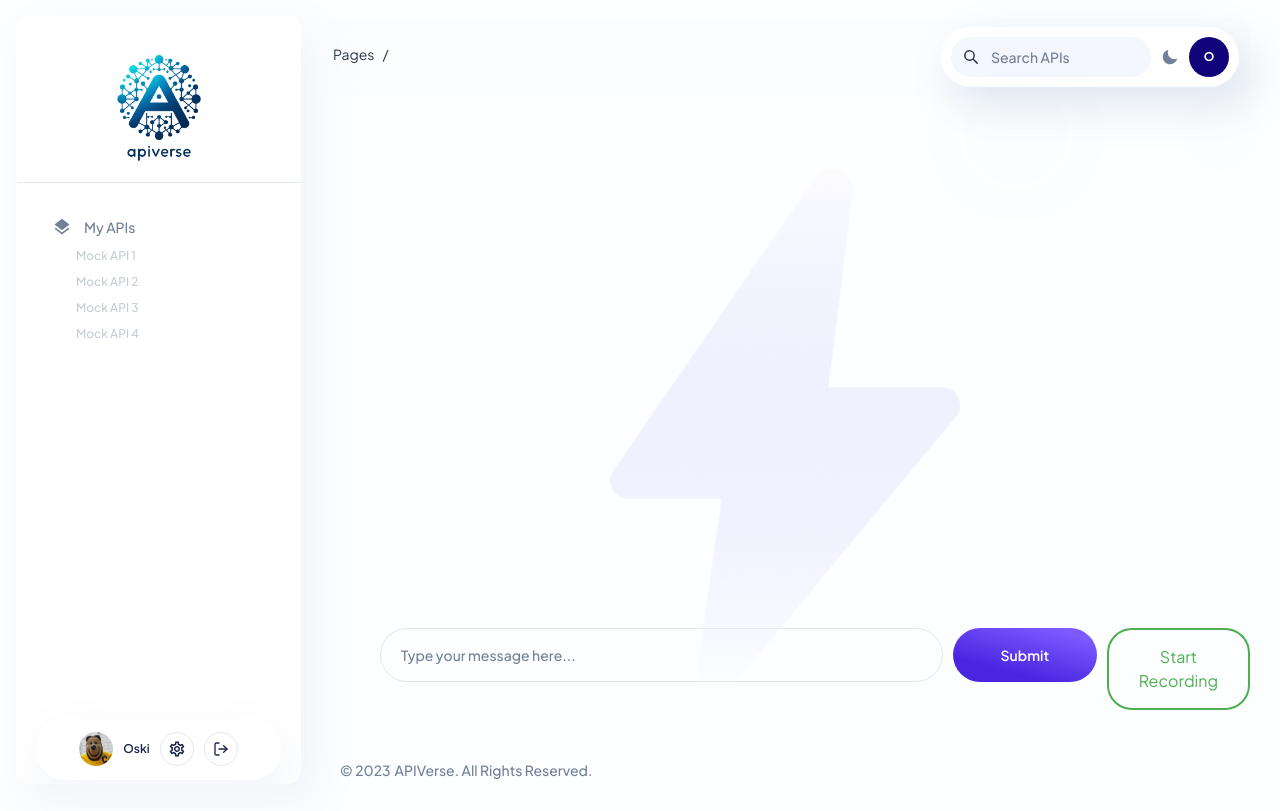
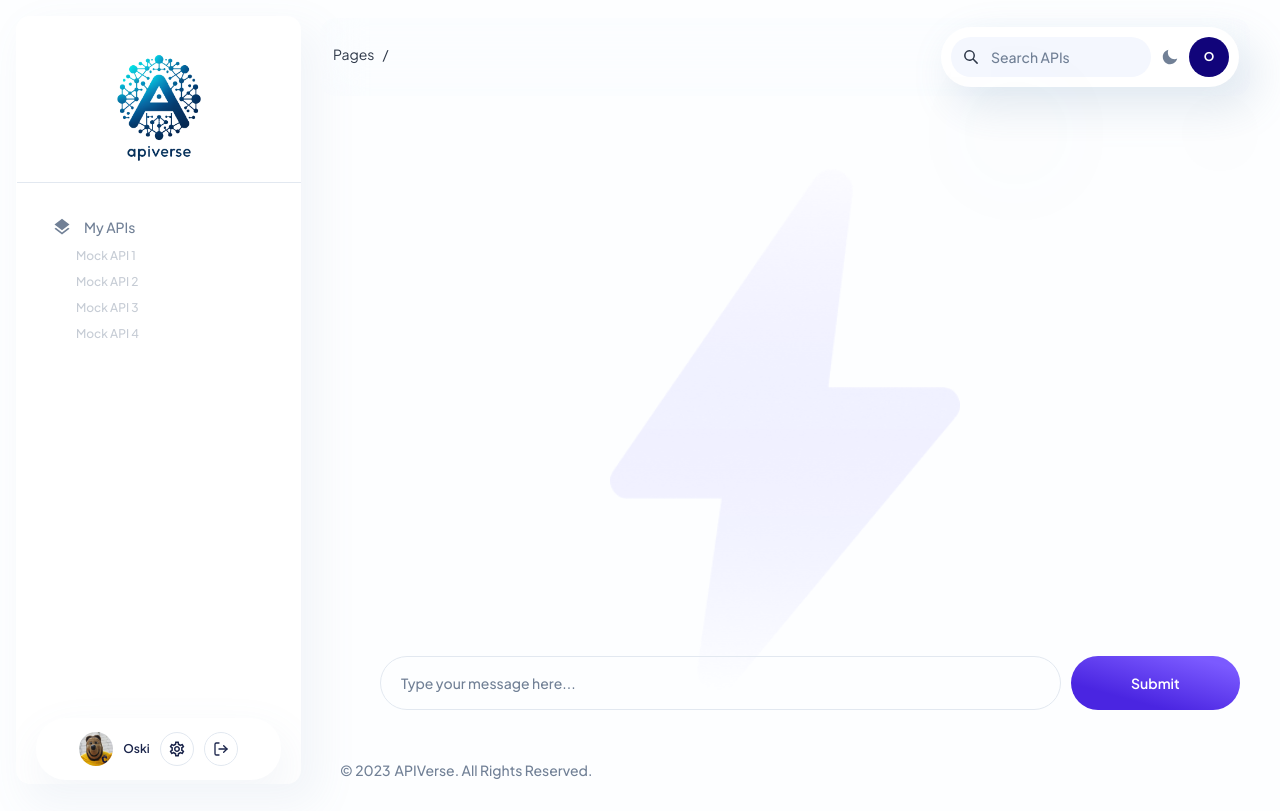
Before and after one commit to taiga2002/cupid-gpt, a Next.js app in the folder frontend/: page / in a window 1280 px wide. Built offline with nearby package versions, Linux system fonts and the light colour scheme.

Commit message:
Backup audio recorder

```diff
--- a/frontend/src/components/audio_recorder/AudioRecorder.tsx
+++ b/frontend/src/components/audio_recorder/AudioRecorder.tsx
@@ -1,90 +1,22 @@
-import React, { useState, useRef } from 'react';
-// @ts-ignore
-import { uploadAudio, processText, audioToText } from "@/utils/functions";
-import styles from './AudioRecorder.module.css';
-
+import React, { useEffect, useRef } from 'react';
 
 // @ts-ignore
-const AudioRecorder = ( {setInputBoxValue} ) => {
-    const [isRecording, setIsRecording] = useState(false);
-    const mediaRecorderRef = useRef(null);
-    const audioChunksRef = useRef([]);
+const Mp3Reader = ({ musicSrc }) => {
+    const audioRef = useRef(null);
 
-    const handleStartRecording = async () => {
-        if (navigator.mediaDevices && navigator.mediaDevices.getUserMedia) {
-            try {
-                const stream = await navigator.mediaDevices.getUserMedia({ audio: true });
-                // @ts-ignore
-                mediaRecorderRef.current = new MediaRecorder(stream);
-                audioChunksRef.current = [];
-
-                // @ts-ignore
-                mediaRecorderRef.current.ondataavailable = (event) => {
-                    if (event.data.size > 0) {
-                        // @ts-ignore
-                        audioChunksRef.current.push(event.data);
-                    }
-                };
-
-                // @ts-ignore
-                mediaRecorderRef.current.onstop = () => {
-                    console.log("onstop")
-                    console.log(setInputBoxValue)
-                    const audioBlob = new Blob(audioChunksRef.current, { type: 'audio/webm' });
-
-                    // Call the uploadFile function with the audioBlob'
-                    // @ts-ignore
-                    audioToText(audioBlob).then((response) => {
-                        console.log("Audio to text:")
-                        console.log(response);
-                        setInputBoxValue(response);
-                    }
-                    // @ts-ignore
-                    ).catch((error) => {
-                        console.log(error);
-                    });
-                    console.log("after audioToText")
-                };
-
-                // @ts-ignore
-                mediaRecorderRef.current.start();
-                setIsRecording(true);
-            } catch (error) {
-                console.error('Error accessing media devices:', error);
-                alert('Error accessing your microphone.');
-            }
-        } else {
-            alert('Audio recording is not supported in this browser.');
+    useEffect(() => {
+        if (musicSrc && audioRef.current) {
+            // @ts-ignore
+            audioRef.current.src = musicSrc; // Set the new source
+            // @ts-ignore
+            audioRef.current.play().catch(error => console.error('Error playing the audio:', error));
         }
-    };
-
-    const handleStopRecording = () => {
-        // @ts-ignore
-        if (mediaRecorderRef.current && mediaRecorderRef.current.state === 'recording') {
-            // @ts-ignore
-            mediaRecorderRef.current.stop();
-            setIsRecording(false);
-        }
-    };
+    }, [musicSrc]);
 
     return (
-        <div className={styles.audioRecorder}>
-            <button
-                className={isRecording ? `${styles.recordButton} ${styles.isRecording}` : styles.recordButton}
-                onClick={isRecording ? handleStopRecording : handleStartRecording}
-                // onClick={
-                //     () => {
-                //         setInputBoxValue("Recording...");
-                //     }
-                // }
-            >
-                <span className={styles.buttonContent}>
-                    {isRecording ? 'Stop Recording' : 'Start Recording'}
-                </span>
-                <span className={styles.recordIcon}></span>
-            </button>
-        </div>
+        // Render the audio element off-screen
+        <audio ref={audioRef} style={{ position: 'absolute', left: '-9999px' }} />
     );
 };
 
-export default AudioRecorder;
+export default Mp3Reader;
```
Also changed, not shown: frontend/src/components/mpe3_reader/Mp3Reader.jsx (+10 -15 lines), frontend/src/components/mpe3_reader/ParentComponent.jsx (added, +25 -0 lines), 1 other file (tests, documents, lock files or other folders).
